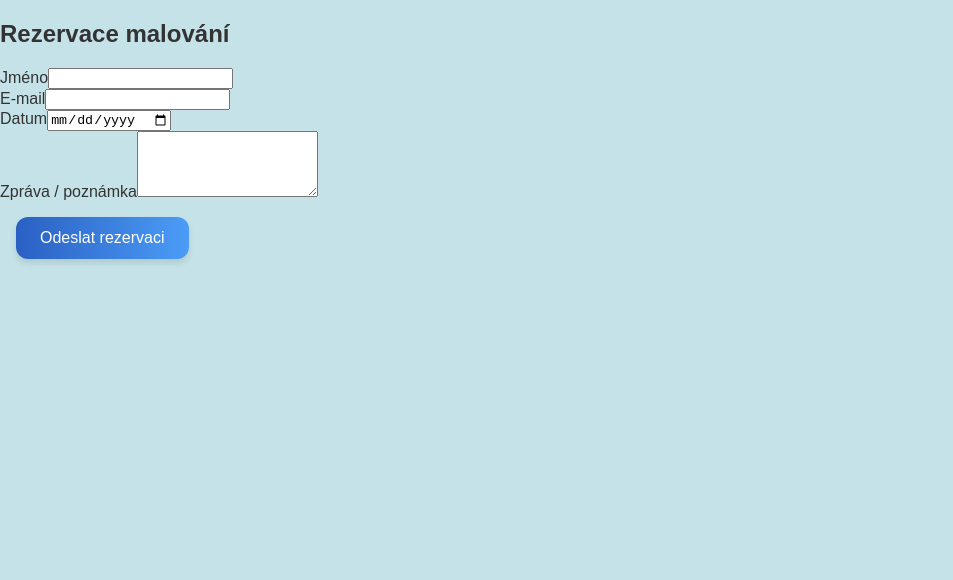
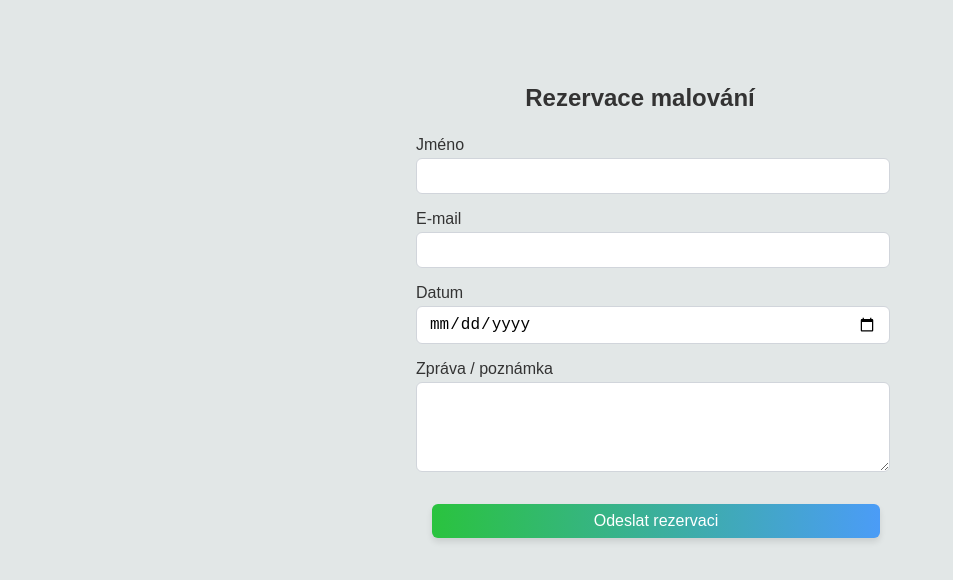
Before and after one commit to FH-1992/final-project-FH, a React (Create React App) app: page /booking in a window 1280 px wide. Shown: the top 580 px of the page, without its empty margins (0-953 px from the left). Built offline with nearby package versions, Linux system fonts and the light colour scheme.

Commit message:
booking - css styles

```diff
--- a/src/App.css
+++ b/src/App.css
@@ -3,7 +3,7 @@
 body {
   margin: 0;
   font-family: sans-serif;
-  background-color: #c4e2e7; /* světle modrá */
+  background-color: #e2e7e7; /* světle modrá */
   color: #333;
 }
 
@@ -27,7 +27,7 @@ p.subtitle {
 }
 
 button {
-  background: linear-gradient(to right, #2a60c3, #4b9cf7);
+  background: linear-gradient(to right, #2ac33e, #4b9cf7);
   color: white;
   border: none;
   padding: 0.75rem 1.5rem;
--- a/src/backend/package.json
+++ b/src/backend/package.json
@@ -8,6 +8,8 @@
   },
   "dependencies": {
     "cors": "^2.8.5",
-    "express": "^4.18.2"
+    "dotenv": "^16.5.0",
+    "express": "^4.18.2",
+    "nodemailer": "^7.0.3"
   }
 }
--- /dev/null
+++ b/src/booking.css
@@ -0,0 +1,60 @@
+.booking-container {
+  max-width: 28rem;
+  margin: 2.5rem auto 0;
+  padding: 1.5rem;
+}
+
+.booking-title {
+  font-size: 1.5rem;
+  font-weight: bold;
+  text-align: center;
+  margin-bottom: 1.5rem;
+}
+
+.booking-success {
+  color: #16a34a;
+  font-weight: 600;
+  text-align: center;
+}
+
+.booking-form {
+  display: flex;
+  flex-direction: column;
+  gap: 1rem;
+}
+
+.form-group {
+  display: flex;
+  flex-direction: column;
+}
+
+.form-label {
+  font-weight: 500;
+  margin-bottom: 0.25rem;
+}
+
+.form-input {
+  width: 100%;
+  padding: 0.5rem 0.75rem;
+  border: 1px solid #d1d5db;
+  border-radius: 0.375rem;
+  font-size: 1rem;
+  resize: vertical;
+}
+
+.submit-button {
+  width: 100%;
+  background-color: #2563eb;
+  color: white;
+  padding: 0.5rem;
+  border: none;
+  border-radius: 0.375rem;
+  font-size: 1rem;
+  font-weight: 500;
+  cursor: pointer;
+  transition: background-color 0.2s ease-in-out;
+}
+
+.submit-button:hover {
+  background-color: #1d4ed8;
+}
--- a/src/booking.jsx
+++ b/src/booking.jsx
@@ -1,3 +1,5 @@
+import "./booking.css";
+
 import { useState } from "react";
 
 export default function BookingPage() {
@@ -14,72 +16,84 @@ export default function BookingPage() {
     setForm({ ...form, [e.target.name]: e.target.value });
   };
 
-  const handleSubmit = (e) => {
+  const handleSubmit = async (e) => {
     e.preventDefault();
-    // Zde bys poslal data na server přes fetch nebo axios
-    console.log("Rezervace odeslána:", form);
-    setSubmitted(true);
+
+    try {
+      const response = await fetch("http://localhost:3001/booking", {
+        method: "POST",
+        headers: {
+          "Content-Type": "application/json",
+        },
+        body: JSON.stringify(form),
+      });
+
+      const data = await response.json();
+
+      if (response.ok) {
+        setSubmitted(true);
+      } else {
+        alert("Chyba při odesílání: " + (data.message || "Neznámá chyba"));
+      }
+    } catch (error) {
+      alert("Chyba serveru: " + error.message);
+    }
   };
 
   return (
-    <div className="max-w-md mx-auto mt-10 p-6 bg-white rounded shadow">
-      <h2 className="text-2xl font-bold text-center mb-6">
-        Rezervace malování
-      </h2>
+    <div className="booking-container">
+      <h2 className="booking-title">Rezervace malování</h2>
 
       {submitted ? (
-        <p className="text-green-600 text-center font-semibold">
+        <p className="booking-success">
           Děkujeme! Vaše rezervace byla odeslána.
         </p>
       ) : (
-        <form onSubmit={handleSubmit} className="space-y-4">
-          <div>
-            <label className="block font-medium mb-1">Jméno</label>
+        <form onSubmit={handleSubmit} className="booking-form">
+          <div className="form-group">
+            <label className="form-label">Jméno</label>
             <input
               type="text"
               name="name"
               value={form.name}
               onChange={handleChange}
               required
-              className="w-full border px-3 py-2 rounded"
+              className="form-input"
             />
           </div>
-          <div>
-            <label className="block font-medium mb-1">E-mail</label>
+          <div className="form-group">
+            <label className="form-label">E-mail</label>
             <input
               type="email"
               name="email"
               value={form.email}
               onChange={handleChange}
               required
-              className="w-full border px-3 py-2 rounded"
+              className="form-input"
             />
           </div>
-          <div>
-            <label className="block font-medium mb-1">Datum</label>
+          <div className="form-group">
+            <label className="form-label">Datum</label>
             <input
               type="date"
               name="date"
               value={form.date}
               onChange={handleChange}
               required
-              className="w-full border px-3 py-2 rounded"
+              className="form-input"
             />
           </div>
-          <div>
-            <label className="block font-medium mb-1">Zpráva / poznámka</label>
+          <div className="form-group">
+            <label className="form-label">Zpráva / poznámka</label>
             <textarea
               name="message"
               value={form.message}
               onChange={handleChange}
               rows="4"
-              className="w-full border px-3 py-2 rounded"
+              className="form-input"
             ></textarea>
           </div>
-          <button
-            type="submit"
-            className="w-full bg-blue-600 text-white py-2 rounded hover:bg-blue-700"
-          >
+          <button type="submit" className="submit-button">
             Odeslat rezervaci
           </button>
         </form>
```
Also changed, not shown: src/backend/server.js (+71 -8 lines), 2 other files (tests, documents, lock files or other folders).
